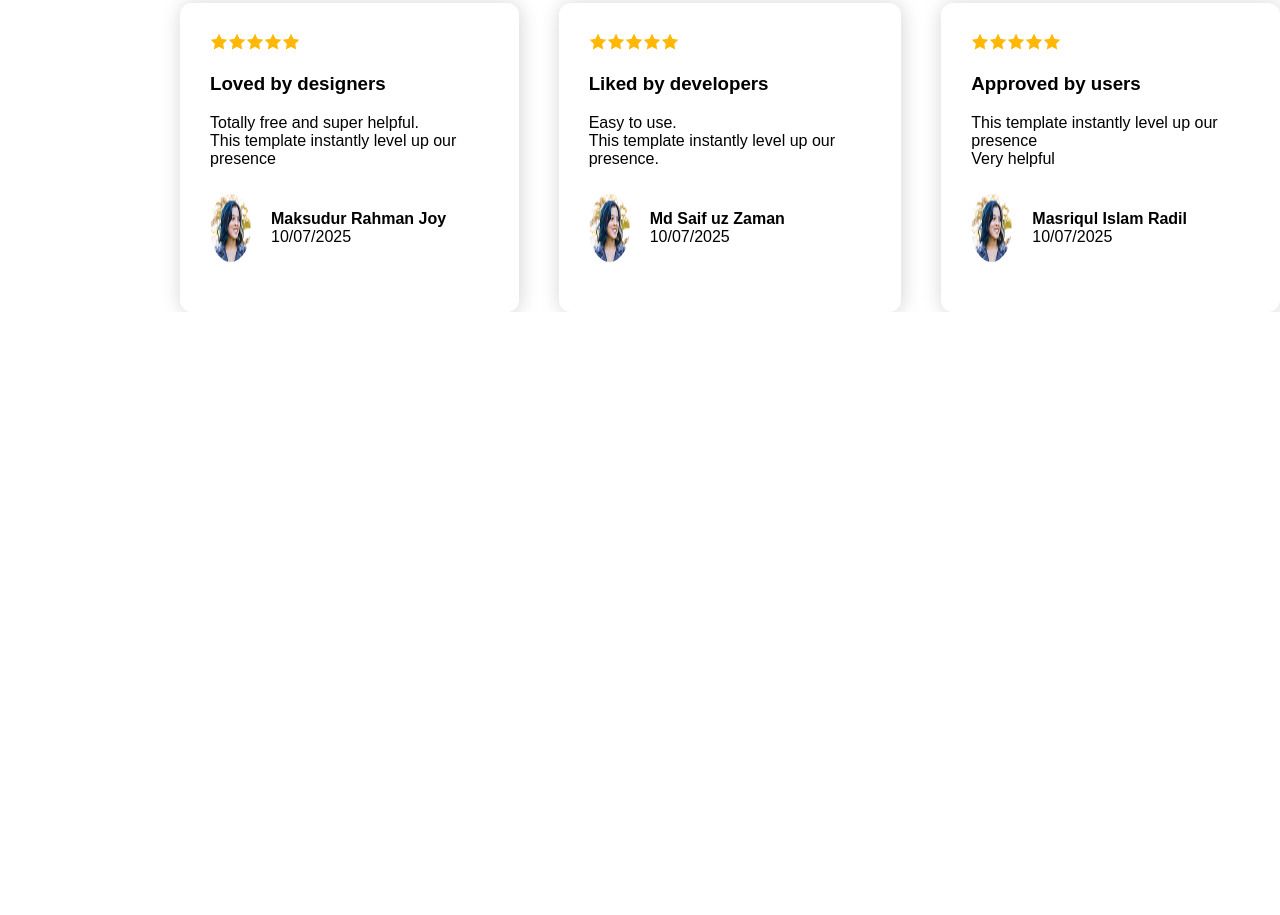
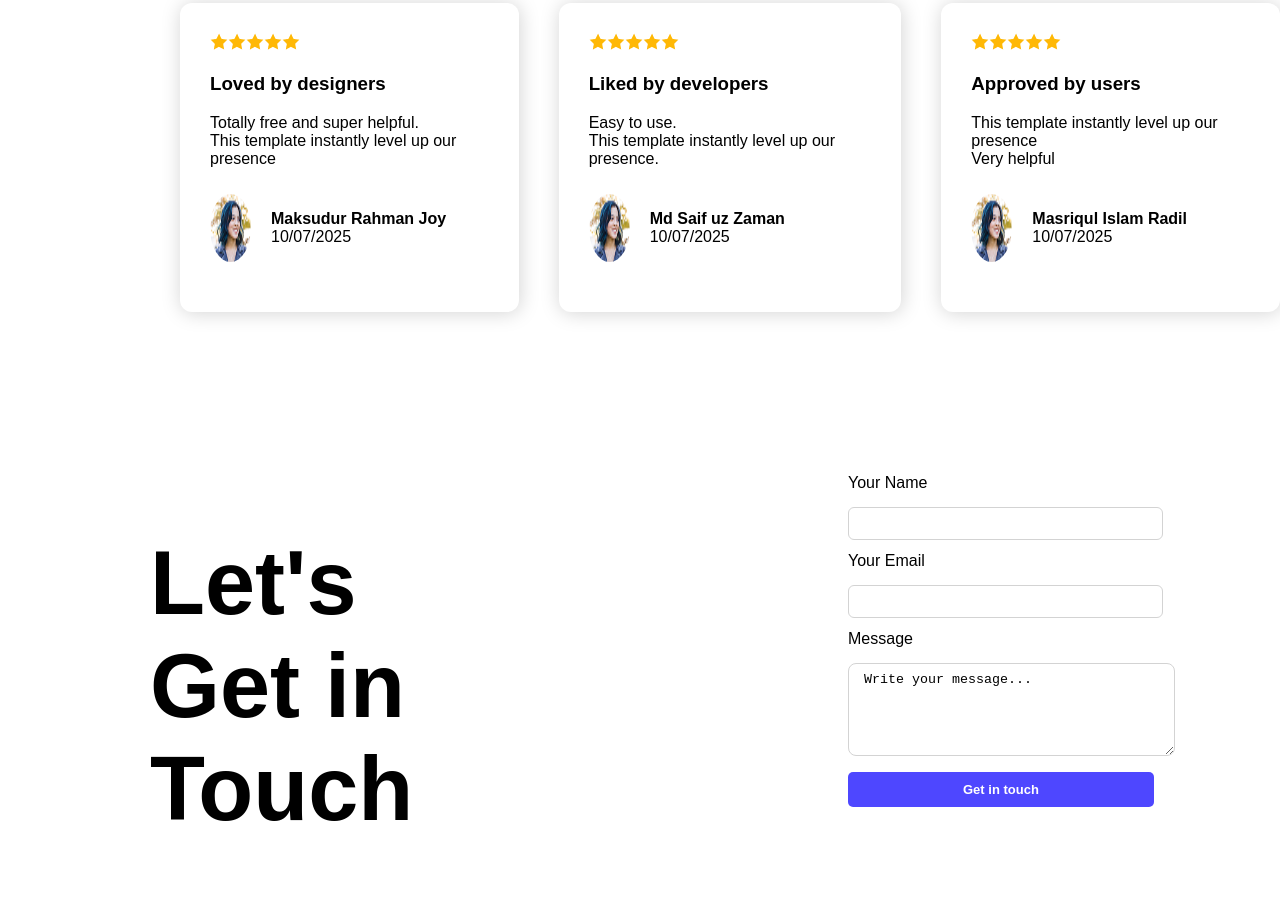
Before and after one commit to Masriq-Radil/my-first-assignment, a plain HTML site: page index.html in a window 1280 px wide. Shown: the part 1445-2360 px from the top of the page. Before the commit the page ends 1757 px from the top, so only its background shows below. Drawn offline with Linux system fonts and the light colour scheme.

Commit message:
personal info area commit

```diff
--- a/index.html
+++ b/index.html
@@ -78,9 +78,23 @@
                     <div class="user-img"><img src="Assets/avatar.png" alt=""><p><b>Masriqul Islam Radil</b> <br>10/07/2025 </p></div>
                 </div>
             </div>
-
         </section>
-
+        <section class="personal-info-section">
+            <div class="personal-info-area">
+                  <h1>Let's Get in <br> Touch</h1>
+            </div>
+            <div class="personal-info-area">
+                <form class="personal-info-form" >
+                    <div class="label-tittle"><label for="name">Your Name</label></div>
+                    <input class="info-area" type="text" name="" id="name">
+                    <div class="label-tittle"><label for="email">Your Email</label></div>
+                    <input class="info-area" type="email" name="" id="email">
+                    <div class="label-tittle"><label for="textarea">Message</label></div>
+                    <textarea class="search-area" cols="35" rows="5" name="" id="textarea">Write your message...</textarea>
+                    <div class="label-tittle"><button class="btn-secondary" type="button">Get in touch</button></div>
+                </form>
+            </div>
+        </section>
     </main>
     <footer>
 
--- a/style.css
+++ b/style.css
@@ -91,7 +91,7 @@ h2{
     padding-top: 35px;
     padding-bottom: 55px;
     margin-left: 180px;
-    margin-right: 200px;
+    margin-right: 126px;
     border-radius: 20px;
 }
 .user-info-area h3{
@@ -145,3 +145,43 @@ h2{
     transform: scale(1.2);
     transition: 1.2s;
 }
+.personal-info-section{
+    display: flex;
+    justify-content: space-evenly;
+    gap: 350px;
+    margin-left: 150px;
+    margin-right: 105px;
+    margin-top: 130px;
+}
+.personal-info-form{
+    padding-top: 20px;
+    padding-bottom: 20px;
+}
+.label-tittle{
+    padding-top: 12px;
+    padding-bottom: 15px;
+}
+.info-area{
+    border-radius: 6px;
+    border: 1px solid lightgrey;
+    padding: 8px 68px;
+}
+.btn-secondary{
+    background-color: #4E47FF;
+    padding: 10px 115px;
+    color: white;
+    border: none;
+    border-radius: 5px;
+    font-size: 13px;
+    font-weight: 600;
+}
+.btn-secondary:hover{
+    background-color: black;
+}
+.info-area:hover{
+    background-color: lightgrey;
+}
+.personal-info-area h1{
+    font-size: 90px;
+    margin-top: 90px;
+}
```
